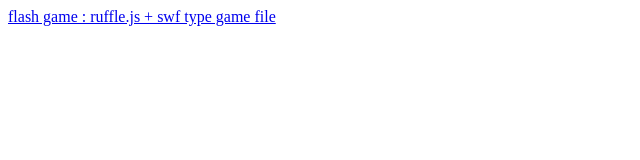
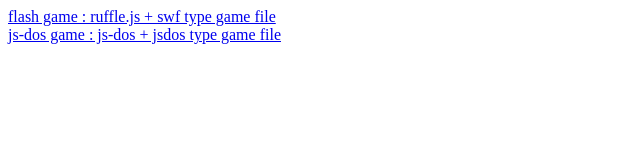
Before and after one commit to GeekGallifrey/GamesPlayOnWeb, a plain HTML site: page index.html in a window 1280 px wide. Shown: the whole page, without its empty margins (0-640 px from the left). Drawn offline with Linux system fonts and the light colour scheme.

Commit message:
Update index.html

```diff
--- a/index.html
+++ b/index.html
@@ -11,6 +11,8 @@
 </head>
 <body>
 <a href="./flashgametest/iframe.html"> flash game : ruffle.js + swf type game file</a>
+<br>
+<a href="./jsdosgametest/jsdosgame_example.html"> js-dos game : js-dos + jsdos type game file</a>
 
 </body>
 </html>
```
